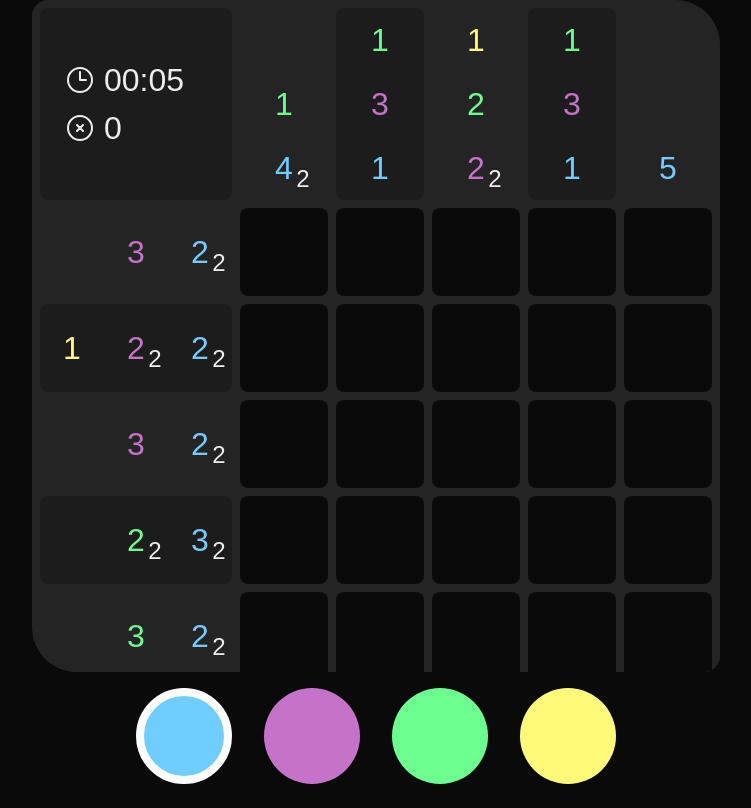
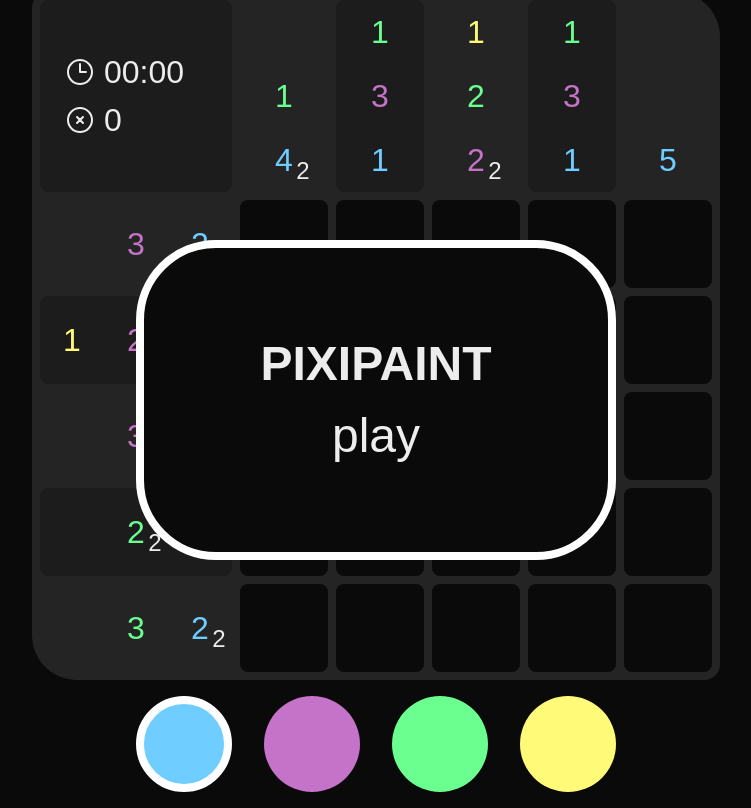
Before and after one commit to piksalchaos/pixipaint, a Next.js app: page / in a window 1280 px wide. Shown: the whole page, without its empty margins (264-1015 px from the left). Built offline with nearby package versions, Linux system fonts and the light colour scheme.

Commit message:
new start popup that starts game

```diff
--- a/app/ui/game.module.css
+++ b/app/components/game/game.module.css
@@ -1,4 +1,12 @@
+
 .game {
+  display: flex;
+  flex-direction: column;
+  justify-content: center;
+  align-items: center;
+}
+
+.puzzle {
   display: grid;
   grid-template-areas:
     "infoDisplay columnMarkers"
--- a/app/ui/game.tsx
+++ b/app/components/game/game.tsx
@@ -1,30 +1,44 @@
 "use client";
 import { useState, useEffect } from "react";
-import { useTimer } from "../hooks/useTimer";
-import { GridPattern } from "../lib/definitions";
+import { useTimer } from "../../hooks/use-timer";
+import { GridPattern } from "../../lib/definitions";
 import { ColumnMarkers, RowMarkers } from "./markers";
 import { Tile } from "./tile";
 import { Palette } from "./palette";
-import { InfoDisplay } from "./infoDisplay";
-import { defineColorStyleVariables } from "../lib/color-style";
+import { InfoDisplay } from "./info-display";
+import { defineColorStyleVariables } from "../../lib/color-style";
 import styles from "./game.module.css";
 
-export function Game({ pattern }: { pattern: GridPattern }) {
+export function Game({
+  pattern,
+  isStarted,
+}: {
+  pattern: GridPattern;
+  isStarted: boolean;
+}) {
   const { width, height, grid, colors } = pattern;
   useEffect(() => {
     defineColorStyleVariables(colors);
   });
+
+  const timer = useTimer(false);
+  useEffect(() => {
+    if (isStarted) {
+      timer.start();
+    } else {
+      timer.stop();
+    }
+  }, [isStarted]);
   let [chosenColorId, setChosenColorId] = useState(0);
   const [mistakeCount, setMistakeCount] = useState(0);
-  const timer = useTimer();
 
   const handleTileMistake = () => {
     setMistakeCount((prevMistakeCount) => prevMistakeCount + 1);
   };
 
   return (
-    <>
-      <div className={styles.game}>
+    <div className={styles.game}>
+      <div className={styles.puzzle}>
         <InfoDisplay
           elapsedSeconds={timer.seconds}
           mistakeCount={mistakeCount}
@@ -57,6 +71,6 @@
           setChosenColorId(colorId);
         }}
       />
-    </>
+    </div>
   );
 }
--- a/app/ui/markers.tsx
+++ b/app/components/game/markers.tsx
@@ -1,4 +1,4 @@
-import { getColorStyleValue } from "../lib/color-style";
+import { getColorStyleValue } from "../../lib/color-style";
 import styles from "./game.module.css";
 
 export function ColumnMarkers({
--- a/app/ui/palette.tsx
+++ b/app/components/game/palette.tsx
@@ -1,4 +1,4 @@
-import { getColorStyleValue } from "../lib/color-style";
+import { getColorStyleValue } from "../../lib/color-style";
 import styles from "./game.module.css";
 
 export function Palette({
--- a/app/ui/tile.tsx
+++ b/app/components/game/tile.tsx
@@ -1,7 +1,7 @@
 "use client";
 
 import { useState } from "react";
-import { getColorStyleValue } from "../lib/color-style";
+import { getColorStyleValue } from "../../lib/color-style";
 import styles from "./game.module.css";
 
 export function Tile({
--- /dev/null
+++ b/app/components/start-popup.module.css
@@ -0,0 +1,22 @@
+.container {
+  position: absolute;
+  background-color: var(--background);
+  width: 30rem;
+  height: 20rem;
+  border-color: white;
+  border-width: 0.5rem;
+  border-radius: 5rem;
+  display: flex;
+  flex-direction: column;
+  align-items: center;
+  justify-content: center;
+  font-size: 3rem;
+  transition-duration: 0.5s;
+
+  button:hover {
+    background-color: gray;
+  }
+  button:focus {
+    background-color: rgb(83, 83, 83);
+  }
+}
--- /dev/null
+++ b/app/components/start-popup.tsx
@@ -0,0 +1,15 @@
+import styles from "./start-popup.module.css";
+export function StartPopup({
+  handleButtonClick,
+}: {
+  handleButtonClick: () => void;
+}) {
+  return (
+    <div className={styles.container}>
+      <p>
+        <b>PIXIPAINT</b>
+      </p>
+      <button onClick={handleButtonClick}>play</button>
+    </div>
+  );
+}
--- a/app/hooks/useTimer.ts
+++ b/app/hooks/use-timer.ts
@@ -1,8 +1,8 @@
 import { useState, useRef, useEffect, useCallback } from "react";
 
-export function useTimer() {
+export function useTimer(isRunningAtStart: boolean = false) {
   const [seconds, setSeconds] = useState(0);
-  const [isRunning, setIsRunning] = useState(true);
+  const [isRunning, setIsRunning] = useState(isRunningAtStart);
   const intervalRef = useRef<NodeJS.Timeout | null>(null);
 
   const start = useCallback(() => {
--- a/app/page.tsx
+++ b/app/page.tsx
@@ -1,19 +1,24 @@
-import { Game } from "./ui/game";
-
+"use client";
+import { Game } from "./components/game/game";
+import { StartPopup } from "./components/start-popup";
+import { useState } from "react";
 import flowerPattern from "@/app/patterns/flower.json";
 
 export default function Home() {
+  const [isStartPopupVisible, setisStartPopupVisible] = useState(true);
+  const [isGameStarted, setIsGameStarted] = useState(false);
+
+  const handleButtonClick = () => {
+    setisStartPopupVisible(false);
+    setIsGameStarted(true);
+  };
   return (
-    <div
-      style={{
-        display: "flex",
-        flexDirection: "column",
-        justifyContent: "center",
-        alignItems: "center",
-        height: "100vh",
-      }}
-    >
-      <Game pattern={flowerPattern} />
+    <div className="flex flex-column w-full h-screen justify-center items-center">
+      <Game pattern={flowerPattern} isStarted={isGameStarted} />
+
+      {isStartPopupVisible && (
+        <StartPopup handleButtonClick={handleButtonClick} />
+      )}
     </div>
   );
 }
```
Also changed, not shown: app/components/game/info-display.tsx (renamed from app/ui/infoDisplay.tsx).
